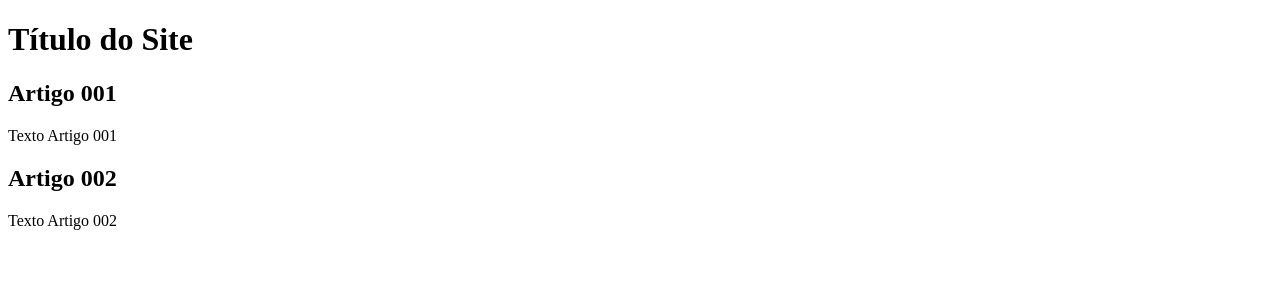
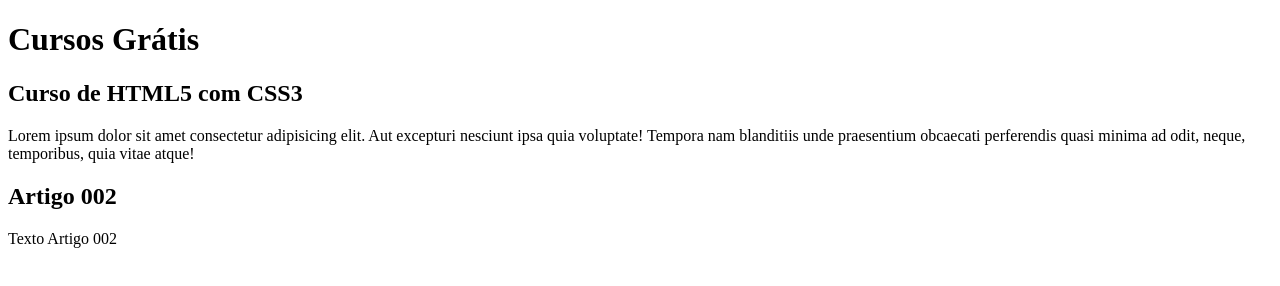
Before and after one commit to JonathanMMS/projeto-site, a plain HTML site: page index.html in a window 1280 px wide. Drawn offline with Linux system fonts and the light colour scheme.

Commit message:
comecei a escrever o conteúdo

```diff
--- a/index.html
+++ b/index.html
@@ -11,11 +11,11 @@
 <body>
     <main>
         <header>
-            <h1>Título do Site</h1>
+            <h1>Cursos Grátis</h1>
         </header>
         <article>
-            <h2>Artigo 001</h2>
-            <p>Texto Artigo 001</p>
+            <h2>Curso de HTML5 com CSS3</h2>
+            <p>Lorem ipsum dolor sit amet consectetur adipisicing elit. Aut excepturi nesciunt ipsa quia voluptate! Tempora nam blanditiis unde praesentium obcaecati perferendis quasi minima ad odit, neque, temporibus, quia vitae atque!</p>
         </article>
         <article>
             <h2>Artigo 002</h2>
```
